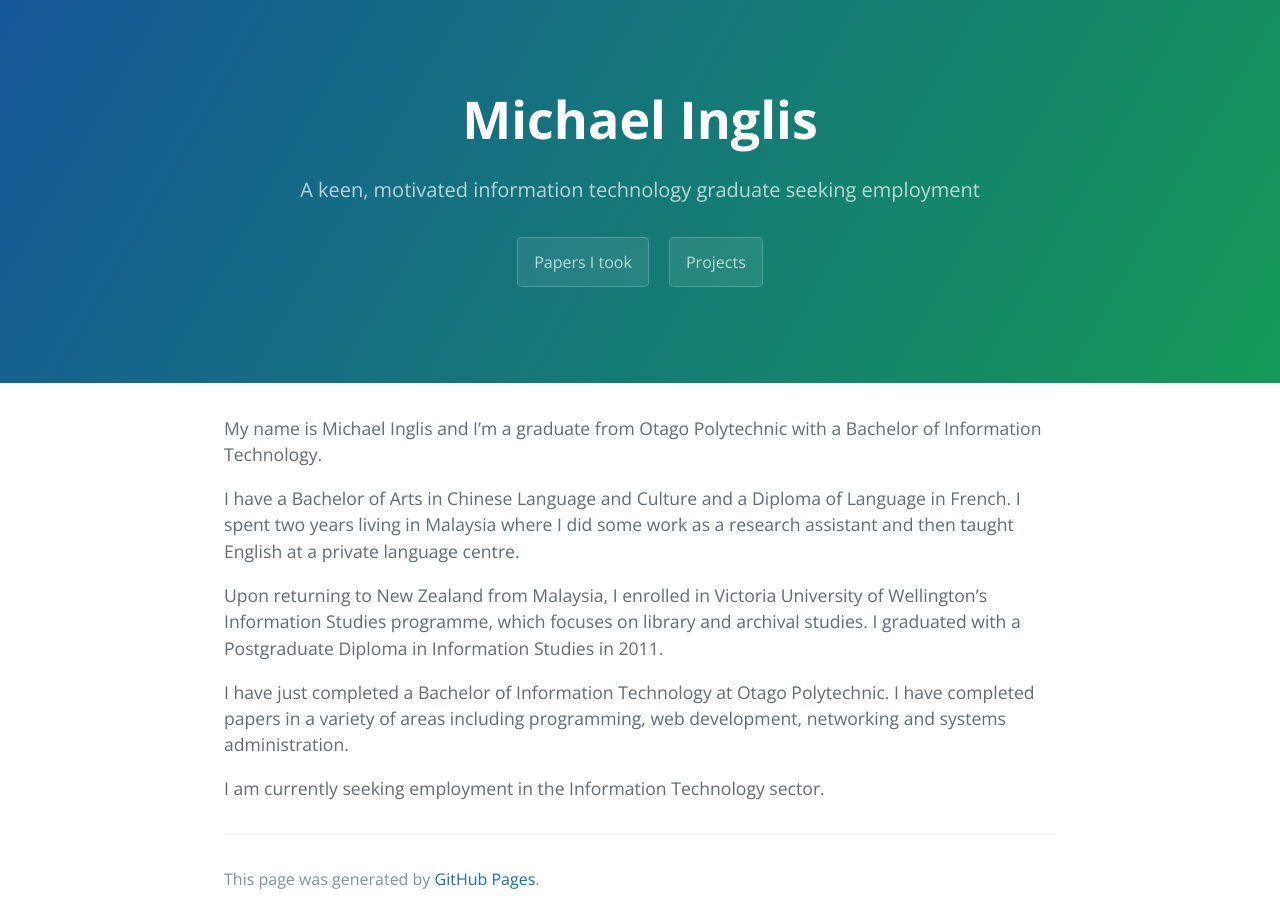
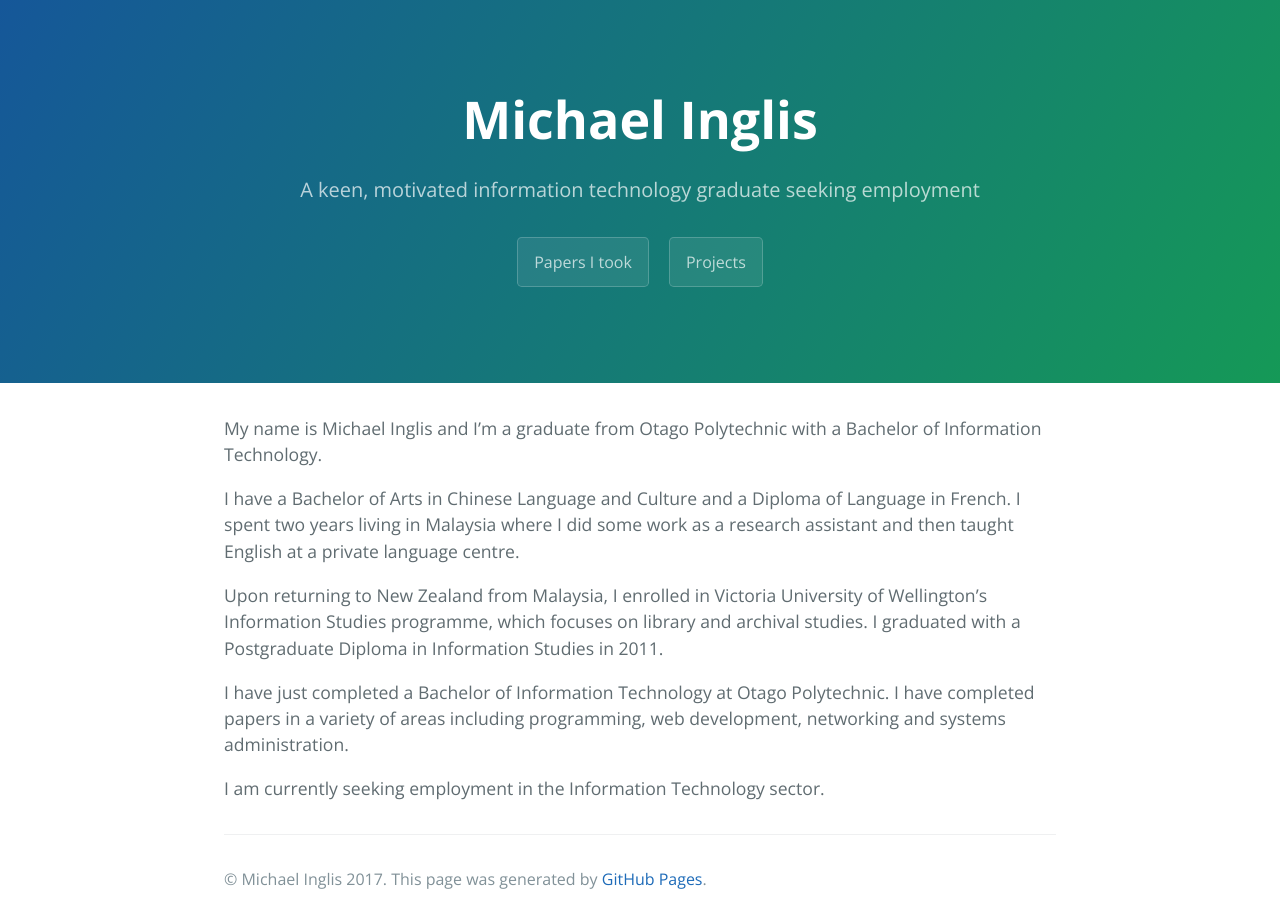
Before and after one commit to MichaelNZ85/MichaelNZ85.github.io, a Jekyll site: the page built from index.md, in a window 1280 px wide. Built offline with Jekyll 4.4.1, drawn with Linux system fonts in a browser that asks for light colours.

Commit message:
edited default layout

```diff
--- a/_layouts/default.html
+++ b/_layouts/default.html
@@ -14,7 +14,7 @@
       <h1 class="project-name">{{ site.title | default: site.github.repository_name }}</h1>
       <h2 class="project-tagline">{{ site.description | default: site.github.project_tagline }}</h2>
 
-        <a href="https://michaelnz85.github.io/papers" class="btn">Papers I took</a>
+      <a href="https://michaelnz85.github.io/papers" class="btn">Papers I took</a>
       <a href="https://michaelnz85.github.io/projects" class="btn">Projects</a>
 
     </section>
@@ -26,6 +26,8 @@
         {% if site.github.is_project_page %}
           <span class="site-footer-owner"><a href="{{ site.github.repository_url }}">{{ site.github.repository_name }}</a> is maintained by <a href="{{ site.github.owner_url }}">{{ site.github.owner_name }}</a>.</span>
         {% endif %}
+
+        <span class="site-footer-credits">&copy; Michael Inglis 2017.</span>
         <span class="site-footer-credits">This page was generated by <a href="https://pages.github.com">GitHub Pages</a>.</span>
       </footer>
     </section>
```
